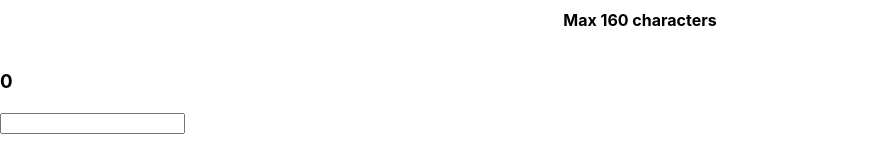
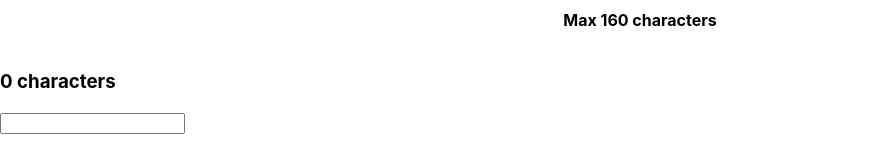
Before and after one commit to lindyem/title-tag-preview, a React (Create React App) app: page / in a window 1280 px wide. Shown: the part 318-478 px from the top of the page, without its empty margins (0-879 px from the left). Built offline with nearby package versions, Linux system fonts and the light colour scheme.

Commit message:
Add word

```diff
--- a/src/App.js
+++ b/src/App.js
@@ -30,7 +30,7 @@ function App() {
 
       <Description description={description} />
       <div>
-        <h3>{ description.length }</h3>
+        <h3>{ description.length} characters</h3>
        <Input showError={description.length > 160} changeHandler={handleDescriptionInput} label='description'/>
       </div>
     </Fragment>
```
Also changed, not shown: 1 other file (tests, documents, lock files or other folders).
